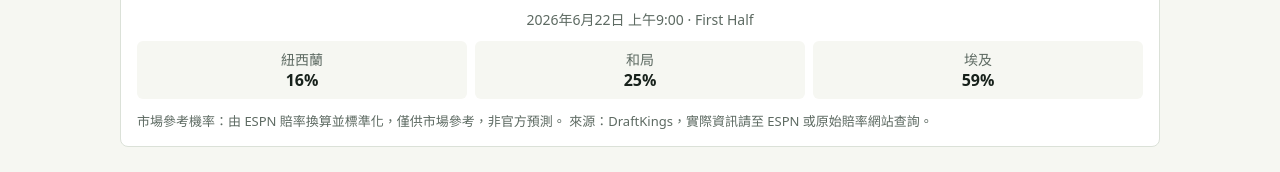
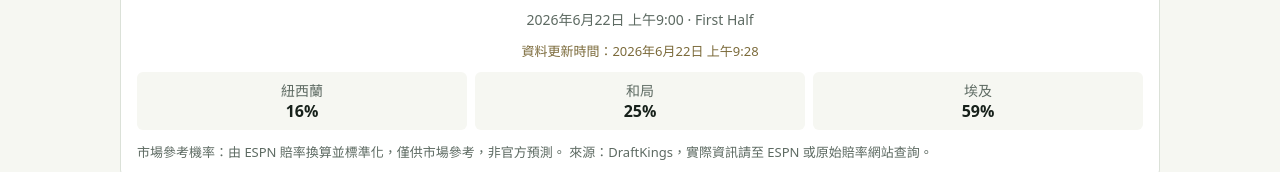
Before and after one commit to XasonLai/guagua-fifa-2026, a plain HTML site: page index.html in a window 1280 px wide. Shown: the part 884-1056 px from the top of the page. Drawn offline with Linux system fonts and the light colour scheme.

Commit message:
顯示未完賽資料更新時間

```diff
--- a/index.html
+++ b/index.html
@@ -36,6 +36,7 @@
     .side-label { background: #eef1eb; border-radius: 999px; padding: 2px 7px; }
     .score { min-width: 70px; text-align: center; font-size: 24px; font-weight: 800; }
     .status { justify-self: center; color: #5d6a62; font-size: 14px; }
+    .freshness { justify-self: center; color: #7b6a3a; font-size: 13px; }
     .prob { display: grid; grid-template-columns: repeat(3, 1fr); gap: 8px; color: #5d6a62; font-size: 14px; }
     .prob div { background: #f6f7f2; border-radius: 6px; padding: 8px; text-align: center; }
     .prob strong { display: block; color: #17211b; font-size: 16px; }
@@ -82,6 +83,7 @@
     const todayTaiwan = () => new Intl.DateTimeFormat('en-CA', { timeZone: 'Asia/Taipei' }).format(new Date());
     const $ = id => document.getElementById(id);
     let matches = [];
+    let updatedAt = '';
 
     function score(m) {
       return `${m.home.score ?? '-'} : ${m.away.score ?? '-'}`;
@@ -132,6 +134,11 @@
       `;
     }
 
+    function freshness(m) {
+      if (m.completed || !updatedAt) return '';
+      return `<div class="freshness">資料更新時間：${fmt.format(new Date(updatedAt))}</div>`;
+    }
+
     function render() {
       const day = $('date').value;
       const shown = $('view').value === 'all' ? matches : matches.filter(m => m.kickoffTaiwan.slice(0, 10) === day);
@@ -144,6 +151,7 @@
             <div class="team away"><span class="name">${teamName(m.away)}<span class="side-label">客場</span></span>${badge(m.away)}</div>
           </div>
           <div class="status">${fmt.format(new Date(m.kickoffTaiwan))} · ${m.status}</div>
+          ${freshness(m)}
           ${odds(m)}
         </article>
       `).join('') || '<p>這天沒有比賽。</p>';
@@ -156,6 +164,7 @@
         fetch('data/teams.json').then(r => r.json()),
       ]);
       matches = matchData;
+      updatedAt = meta.updatedAt;
       $('date').value = todayTaiwan();
       $('date').min = meta.start;
       $('date').max = meta.end;
```
